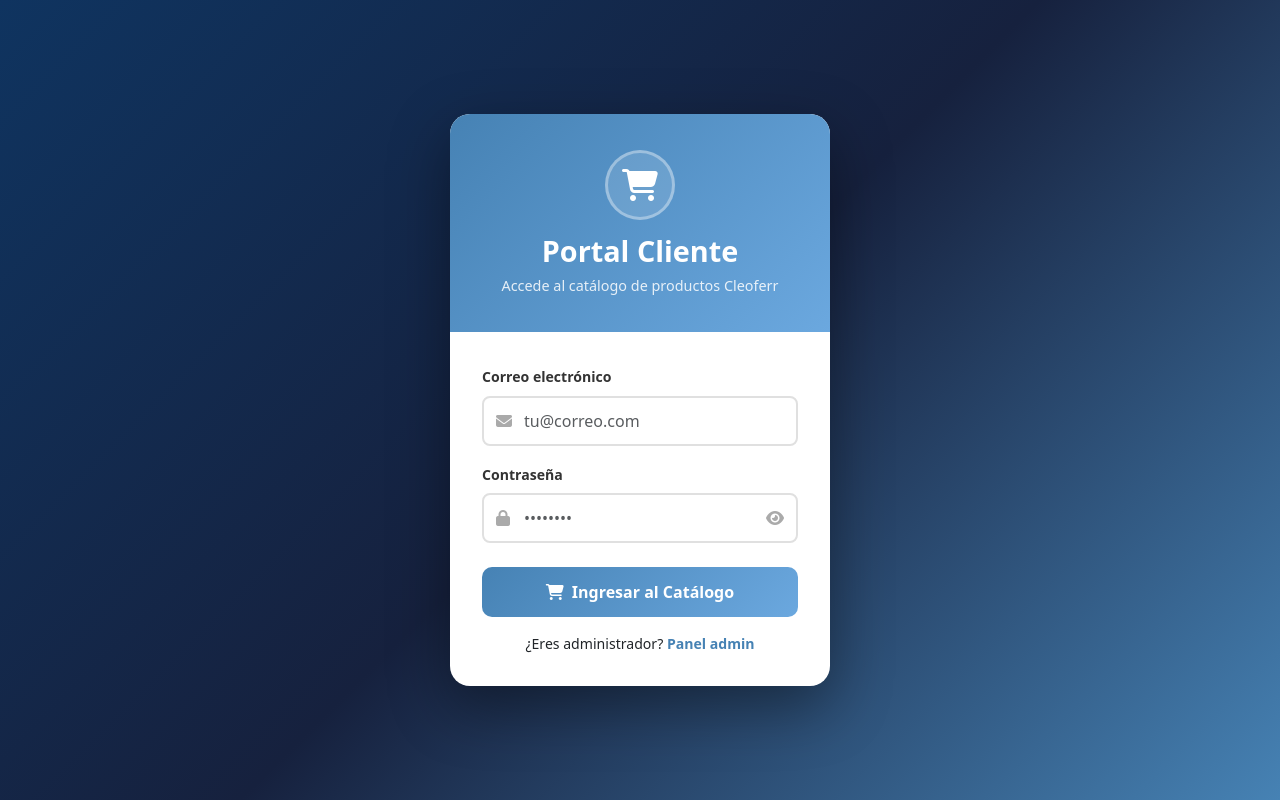
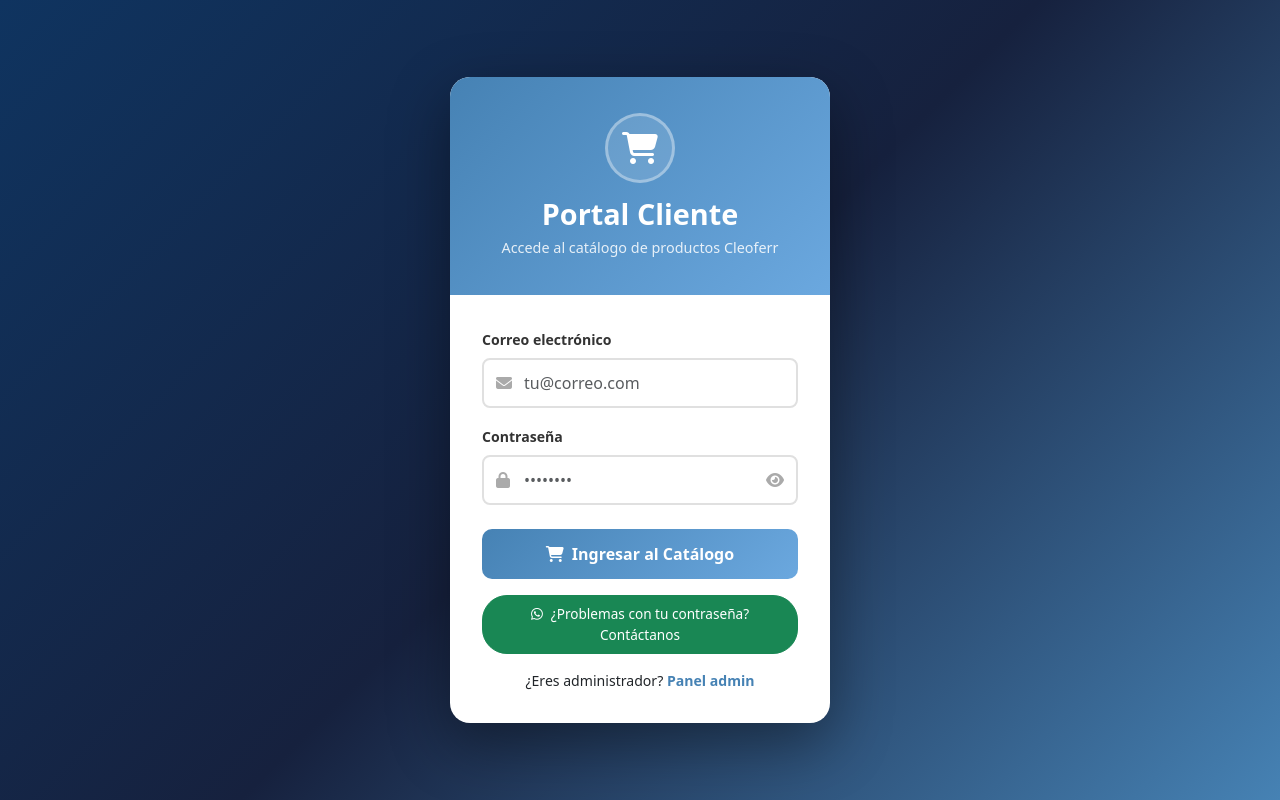
Before and after one commit to i2730037-hub/sistema_cleoferr3c, a Flask app: page /login_cliente in a window 1280 px wide. Run offline with Flask 3, Linux system fonts and the light colour scheme.

Commit message:
Boton de whatsap login
agregar botón WhatsApp para recuperación de credenciales en logins

```diff
--- a/app.py
+++ b/app.py
@@ -1,6 +1,8 @@
 import os
 import sys
 import uuid
+# AÑADIR después de: import uuid
+from urllib.parse import quote
 # Intento seguro de importar dependencias externas; si faltan, mostrar instrucciones claras y salir.
 try:
     from flask import Flask, render_template, request, redirect, url_for, session, flash
@@ -155,7 +157,13 @@ def login():
             session['nombre']     = usuario['nombres']
             return redirect(url_for('productos'))
         return render_template('login.html', error='Credenciales incorrectas')
-    return render_template('login.html')
+    # Botón WhatsApp para recuperar credenciales (personal administrativo)
+    msg_admin = quote(
+        "Hola Soporte de Inversiones CLEOFERR, soy del personal ADMINISTRATIVO "
+        "(Administradora/Vendedora) y presento problemas con mis credenciales de acceso al sistema."
+    )
+    url_whatsapp = f"https://wa.me/51900555015?text={msg_admin}"
+    return render_template('login.html', url_whatsapp=url_whatsapp)
 
 
 @app.route('/login_cliente', methods=['GET', 'POST'])
@@ -194,7 +202,13 @@ def login_cliente():
                 return redirect(url_for('catalogo_cliente'))
 
         return render_template('login_cliente.html', error='Credenciales incorrectas')
-    return render_template('login_cliente.html')
+    # Botón WhatsApp para recuperar credenciales (clientes)
+    msg_cliente = quote(
+        "Hola Soporte de Inversiones CLEOFERR, soy un CLIENTE registrado y necesito ayuda "
+        "para recuperar mi contraseña o mis datos de acceso al sistema web."
+    )
+    url_whatsapp = f"https://wa.me/51900555015?text={msg_cliente}"
+    return render_template('login_cliente.html', url_whatsapp=url_whatsapp)
 
 
 @app.route('/logout')
--- a/templates/login_cliente.html
+++ b/templates/login_cliente.html
@@ -102,6 +102,15 @@
                     <i class="fa fa-shopping-cart me-2"></i>Ingresar al Catálogo
                 </button>
             </form>
+            {% if url_whatsapp %}
+            <div class="text-center mt-3">
+                <a href="{{ url_whatsapp }}" target="_blank" rel="noopener noreferrer"
+                    class="btn btn-success btn-sm px-4 py-2"
+                    style="border-radius:25px; font-size:0.85rem;">
+                        <i class="fa-brands fa-whatsapp me-2"></i>¿Problemas con tu contraseña? Contáctanos
+                </a>
+            </div>
+            {% endif %}
             <div class="link-admin">
                 ¿Eres administrador? <a href="/login">Panel admin</a>
             </div>
```
Also changed, not shown: templates/login.html (+9 -0 lines).
